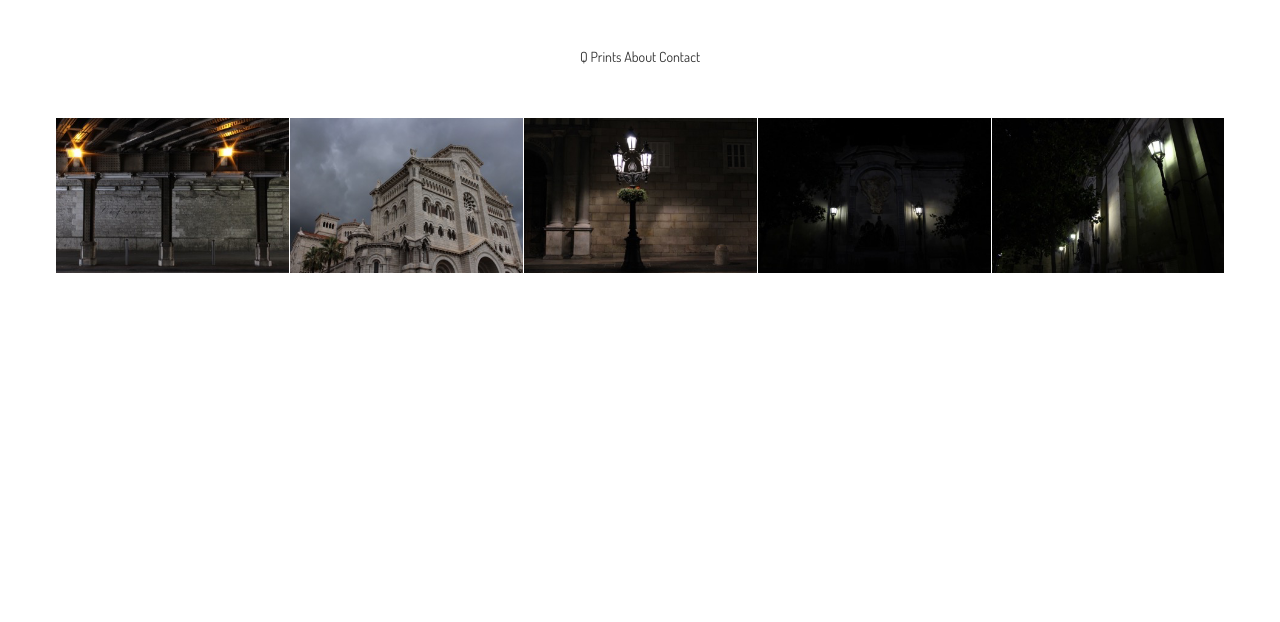
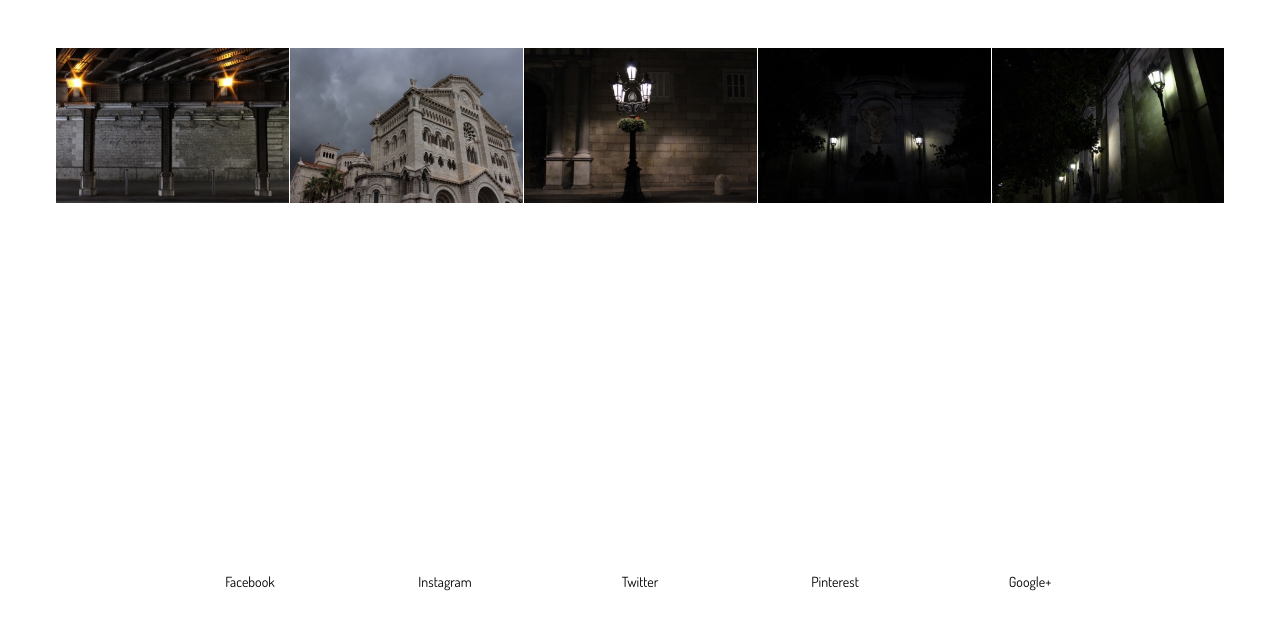
Before and after one commit to lesartsfraiches/lesartsfraiches.github.io, a plain HTML site: page index.html in a window 1280 px wide. Shown: the part 178-800 px from the top of the page. Drawn offline with Linux system fonts and the light colour scheme.

Commit message:
Social links

```diff
--- a/css/stylesheet.css
+++ b/css/stylesheet.css
@@ -1,9 +1,24 @@
+html, body {
+	height: 100%;
+}
+
+.wrapper {
+    min-height: 100%;
+    height: auto !important;
+    height: 100%;
+    margin: 0 auto -100px; /* the bottom margin is the negative value of the footer's height */
+}
+
+footer, .push {
+    height: 100px; /* .push must be the same height as .footer */
+}
+
+
 body {
 	font-family:'Dosis',sans-serif;
 	font-weight:400;
 	text-transform:none
 }
-
 
 .logo {
 	height: 125px;
@@ -13,3 +28,19 @@ body {
 .row {
 	padding-top: 50px;
 }
+
+a {
+	color: #000;
+}
+
+a:visited {
+	color: #000;
+}
+
+a:hover {
+	color: #a00;
+}
+
+a:active {
+	color: #a00;
+}
--- a/index.html
+++ b/index.html
@@ -16,12 +16,9 @@
 
 	<body>
 
-		<div class="container">
+		<div class="container wrapper">
 			<div class="row text-center">
-				<img src="img/big2-400x171.png" class="logo">
-			</div>
-			<div class="row text-center">
-				Q Prints About Contact
+				<a href=""><img src="img/big2-400x171.png" class="logo"></a>
 			</div>
 			<div class="row">
 				<div id="gallery" >
@@ -44,8 +41,32 @@
 				    </a>
 				</div>
 			</div>
+			<div class="push"></div>
 		</div>
 
+		<footer>
+			<div class="container">
+				<div class="row">
+					<div class="col col-sm-1"></div>
+					<div class="col col-sm-2 text-center">
+						<a href="https://www.facebook.com/lesartsfraiches">Facebook</a>
+					</div>
+					<div class="col col-sm-2 text-center">
+						<a href="https://www.instagram.com/lesartsfraiches/">Instagram</a>
+					</div>
+					<div class="col col-sm-2 text-center">
+						<a href="https://www.twitter.com/lesartsfraiches">Twitter</a>
+					</div>
+					<div class="col col-sm-2 text-center">
+						<a href="https://www.pinterest.com/lesartsfraiches/">Pinterest</a>
+					</div>
+					<div class="col col-sm-2 text-center">
+						<a href="https://plus.google.com/b/108307396664939049281/108307396664939049281/">Google+</a>
+					</div>
+					<div class="col col-sm-1"></div>
+				</div>
+			</div>
+		</footer>
 
 
 		<script src="js/jquery-3.1.1.min.js"></script>
```
